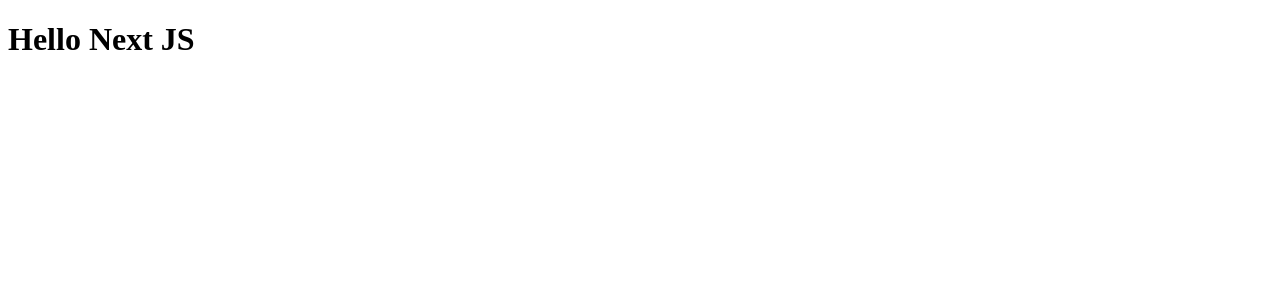
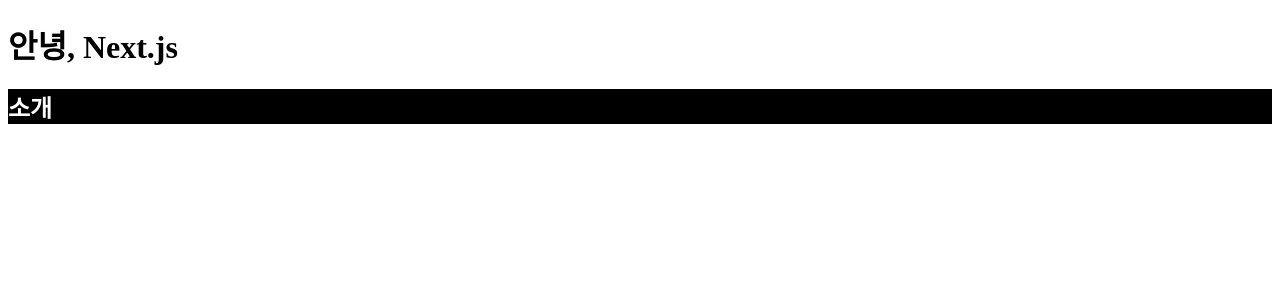
Before and after one commit to Hong-JunHyeok/NEXT_practice, a Next.js app: page / in a window 1280 px wide. Shown: the top 300 px of the page. Built offline with nearby package versions, Linux system fonts and the light colour scheme.

Commit message:
Link내부 엘리먼트 스타일링

```diff
--- a/pages/index.js
+++ b/pages/index.js
@@ -1,6 +1,13 @@
+import Link from "next/link";
+
 const Index = () => (
   <div>
-    <h1>Hello Next JS</h1>
+    <h1>안녕, Next.js</h1>
+    <h2>
+      <Link href="/about">
+        <div style={{ background: "black", color: "white" }}>소개</div>
+      </Link>
+    </h2>
   </div>
 );
 
```
Also changed, not shown: 1 other file (tests, documents, lock files or other folders).
